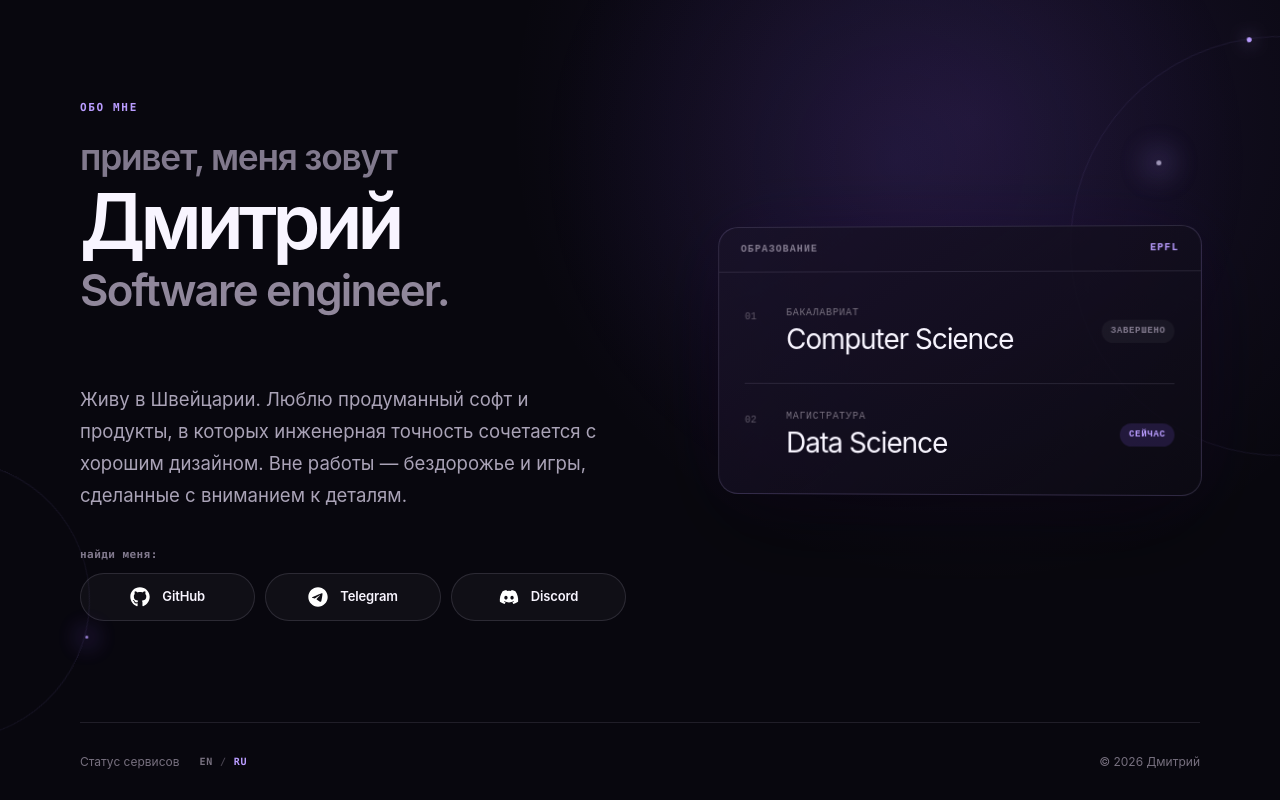
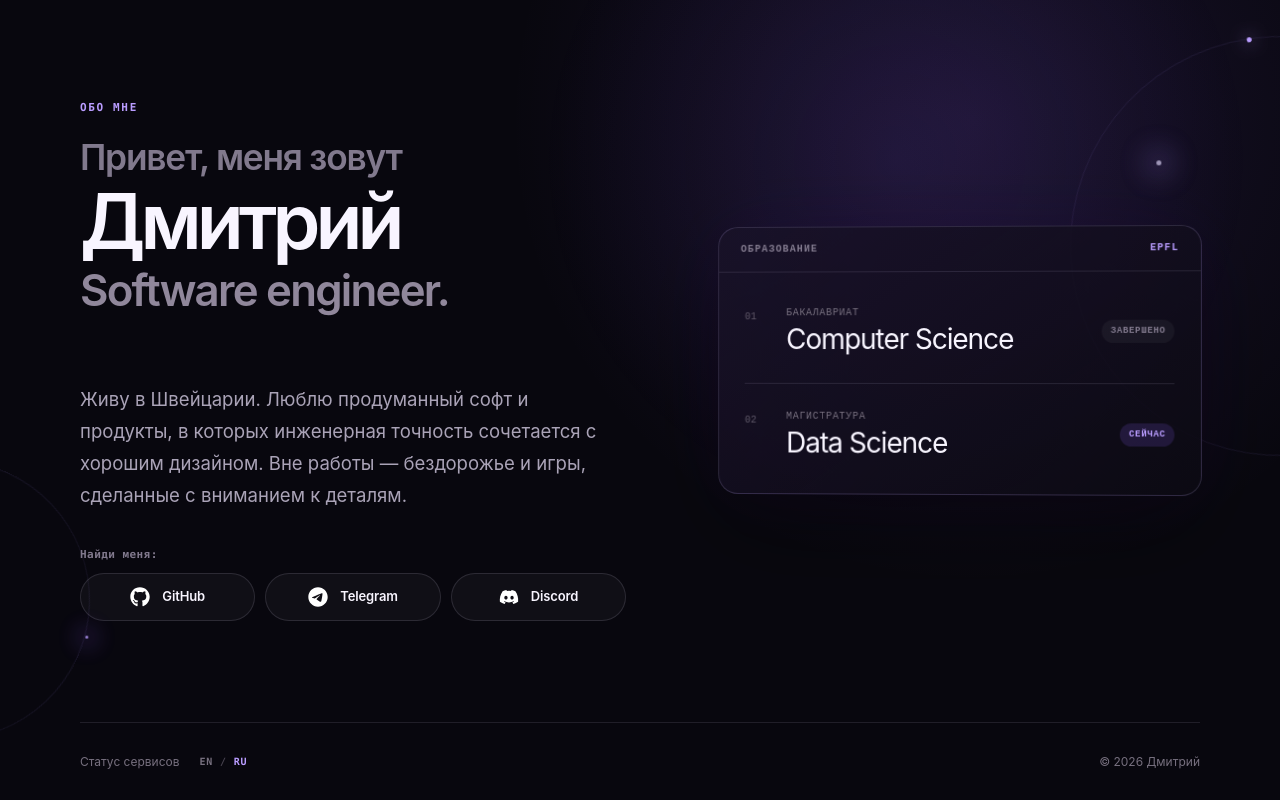
Before and after one commit to Raytimz/raytimz-web, a Next.js app: page /ru in a window 1280 px wide. Built offline with nearby package versions, Linux system fonts and the light colour scheme.

Commit message:
Restore Russian copy capitalization

```diff
--- a/app/localization.ts
+++ b/app/localization.ts
@@ -65,7 +65,7 @@ export const landingCopy: Record<Locale, LandingCopy> = {
     eyebrow: 'Обо мне',
     headline: {
       ariaLabel: 'Привет, меня зовут Дмитрий, software engineer.',
-      greeting: 'привет, меня зовут',
+      greeting: 'Привет, меня зовут',
       name: 'Дмитрий',
       profession: 'Software engineer.',
     },
@@ -82,7 +82,7 @@ export const landingCopy: Record<Locale, LandingCopy> = {
       masterSubject: 'Data Science',
       masterStatus: 'Сейчас',
     },
-    socialTitle: 'найди меня:',
+    socialTitle: 'Найди меня:',
     statusLink: 'Статус сервисов',
     statusHref: '/ru/status',
     footerName: 'Дмитрий',
```
